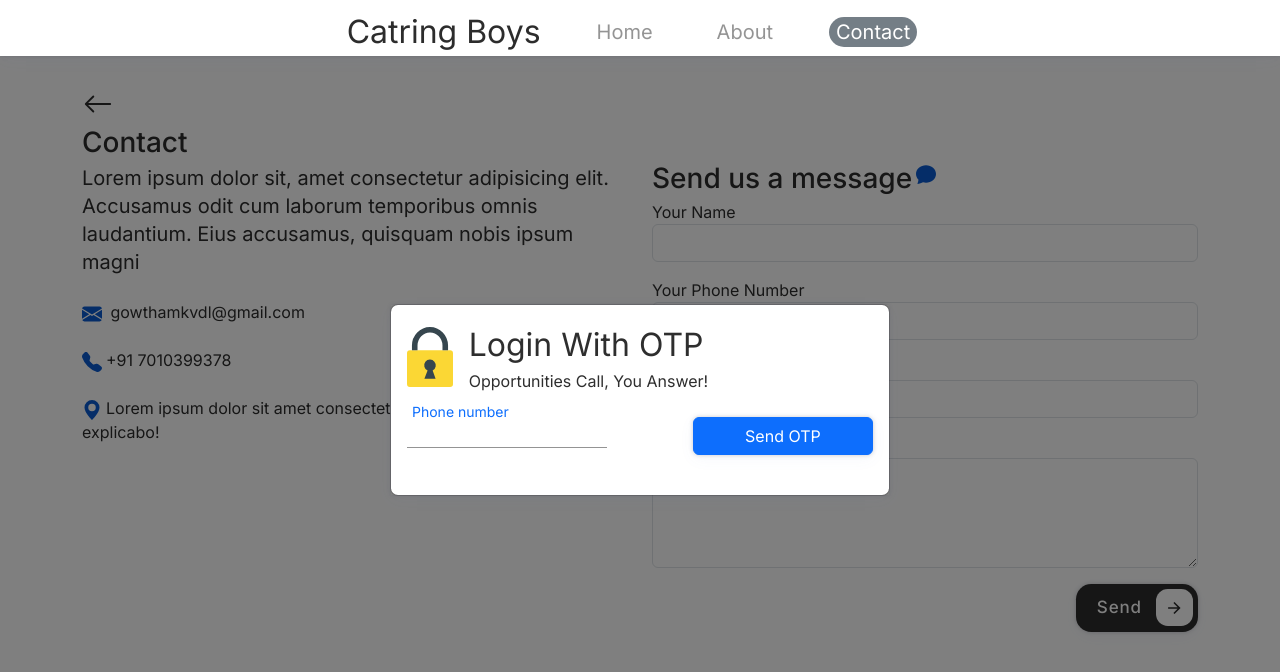
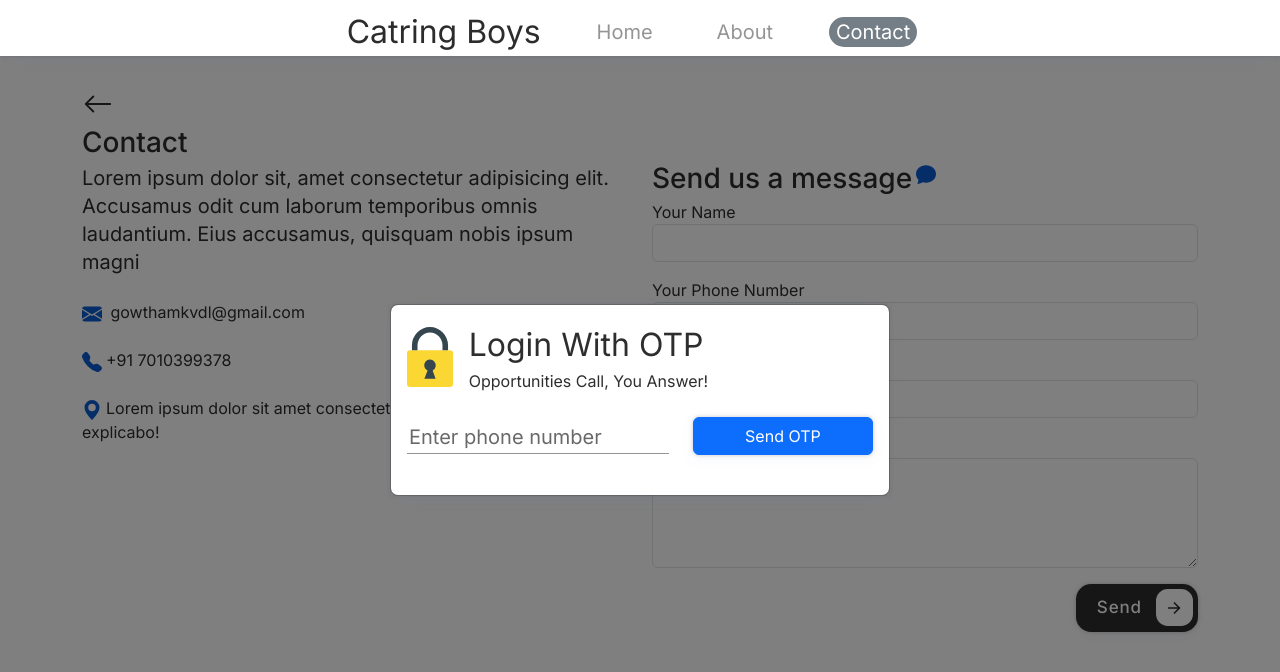
Before and after one commit to Gowthamkvdl/catring_project_rebirth, a React (Vite) app in the folder client/: page /contact in a window 1280 px wide. Shown: the top 672 px of the page. Built offline with nearby package versions, Linux system fonts and the light colour scheme.

Commit message:
nj,jnhjh.

```diff
--- a/client/src/components/navbar/Navbar.jsx
+++ b/client/src/components/navbar/Navbar.jsx
@@ -564,27 +564,14 @@ const Navbar = () => {
                       <div className="col-7">
                         <div className="d-flex ">
                           <div className="textInputWrapper mt-1">
-                            <div class="group">
-                              <input
-                                required=""
-                                type="text"
-                                class="input"
-                                defaultValue={phone}
-                                onChange={handlePhoneChange}
-                                ref={inputRef}
-                              ></input>
-                              <span class="highlight"></span>
-                              <span class="bar"></span>
-                              <label>Phone number</label>
-                            </div>
-                            {/* <input
+                            <input
                               placeholder="Enter phone number"
                               type="text"
                               className="textInput text-dark fs-5"
                               defaultValue={phone}
                               onChange={handlePhoneChange}
                               ref={inputRef}
-                            ></input> */}
+                            ></input>
                           </div>
                         </div>
                       </div>
--- a/client/src/components/navbar/navbar.css
+++ b/client/src/components/navbar/navbar.css
@@ -202,94 +202,3 @@ a {
   border: 5px solid var(--primary) !important;
   background-color: var(--secondery); /* Background color when checked */
 }
-
-.group {
- position: relative;
-}
-
-.group .input {
- font-size: 16px;
- display: block;
- width: 200px;
- border: none;
- background: transparent;
-}
-
-.group .input:focus {
- outline: none;
-}
-
-.group label {
- color: #999;
- font-size: 18px;
- font-weight: normal;
- position: absolute;
- pointer-events: none;
- left: 5px;
- top: 0px;
- transition: 0.2s ease all;
- -moz-transition: 0.2s ease all;
- -webkit-transition: 0.2s ease all;
-}
-
-.group .input:focus ~ label,
-.input:not(:placeholder-shown) ~ label {
-  top: -20px;
-  font-size: 14px;
-  color: var(--primary);
-}
-
-.group .bar {
- position: relative;
- display: block;
- width: 200px;
-}
-
-.group .bar:before, .bar:after {
- content: '';
- height: 2px;
- width: 0;
- bottom: 1px;
- position: absolute;
- background: var(--primary);
- transition: 0.2s ease all;
- -moz-transition: 0.2s ease all;
- -webkit-transition: 0.2s ease all;
-}
-
-.group .bar:before {
- left: 50%;
-}
-
-.group .bar:after {
- right: 50%;
-}
-
-.group .input:focus ~ .bar:before, .input:focus ~ .bar:after {
- width: 50%;
-}
-
-.group .highlight {
- position: absolute;
- height: 60%;
- width: 100px;
- top: 25%;
- left: 0;
- pointer-events: none;
- opacity: 0.5;
-}
-
-.group .input:focus ~ .highlight {
- animation: inputHighlighter 0.3s ease;
-}
-
-@keyframes inputHighlighter {
- from {
-  background: var(--primary);
- }
-
- to {
-  width: 0;
-  background: transparent;
- }
-}
```
